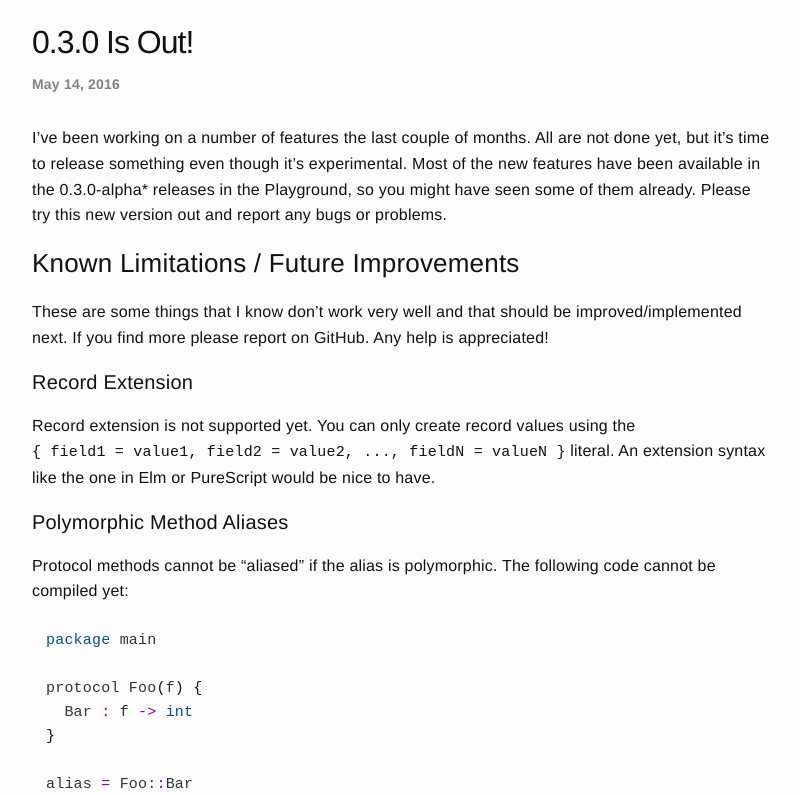
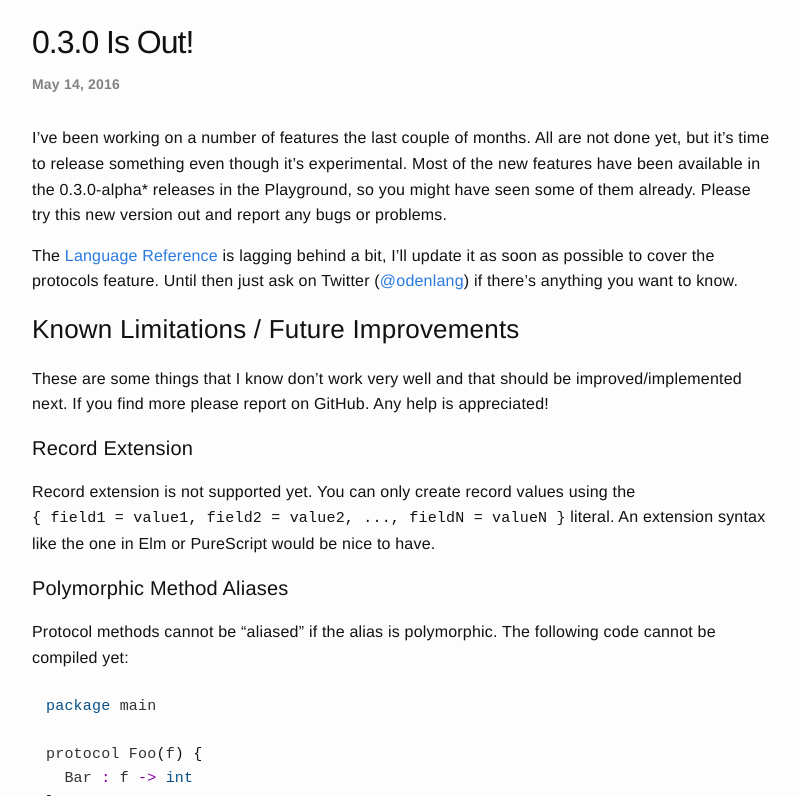
Before and after one commit to oden-lang/oden-lang.github.io, a Jekyll site: the page built from blog/_posts/2016-05-14-0.3.0-is-out.md, in a window 1280 px wide and 900 px high, cut to the strip 104-900 px from the top of the window. Shown: the whole strip, without its empty margins (238-1038 px from the left). Built offline with Jekyll 4.4.1, drawn with Linux system fonts in a browser that asks for light colours; comment, search, counter and statistics services are not loaded.

Commit message:
Add note about lang reference being behind

```diff
--- a/blog/_posts/2016-05-14-0.3.0-is-out.md
+++ b/blog/_posts/2016-05-14-0.3.0-is-out.md
@@ -11,6 +11,11 @@ not done yet, but it's time to release something even though it's experimental.
 Most of the new features have been available in the 0.3.0-alpha\* releases in
 the Playground, so you might have seen some of them already. Please try this
 new version out and report any bugs or problems.
+
+The [Language Reference](/user-guide/language-reference/) is lagging behind a
+bit, I'll update it as soon as possible to cover the protocols feature. Until
+then just ask on Twitter ([@odenlang](https://twitter.com/odenlang)) if there's
+anything you want to know.
 
 ## Known Limitations / Future Improvements
 
```
